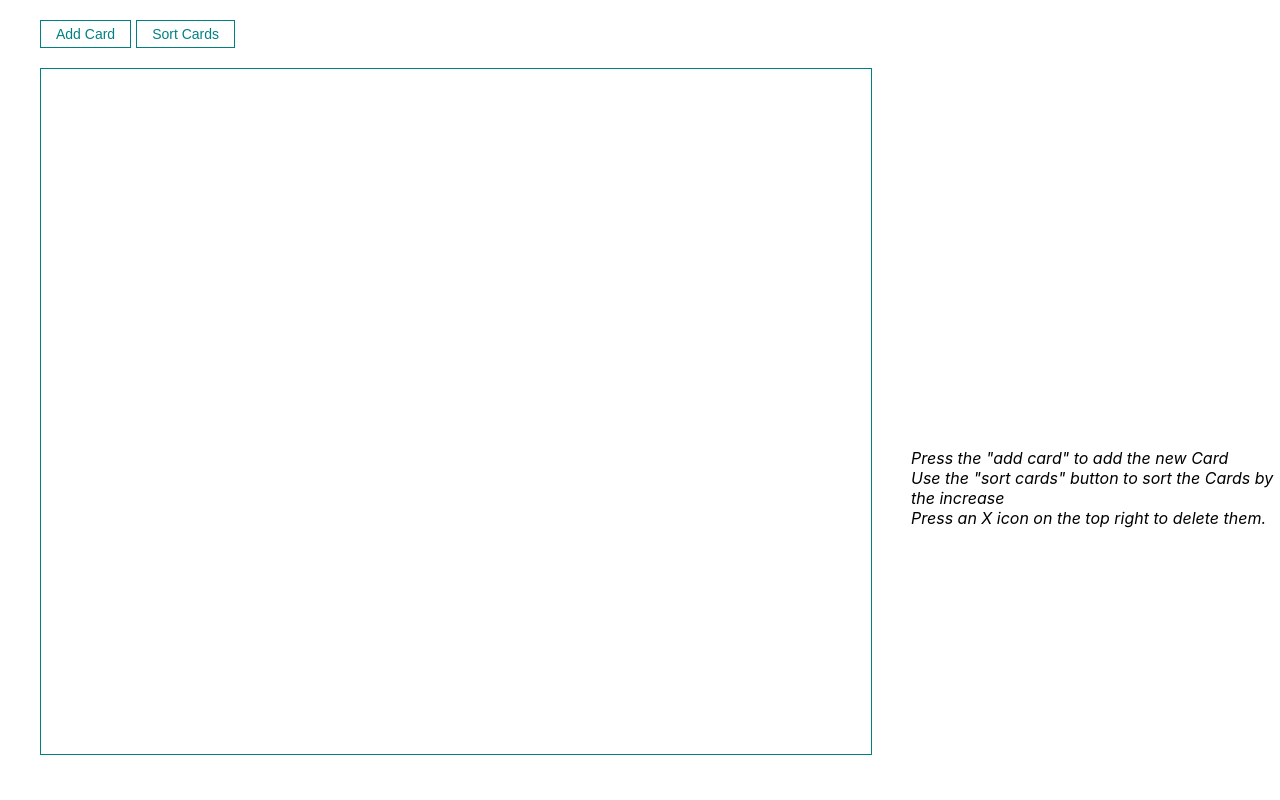
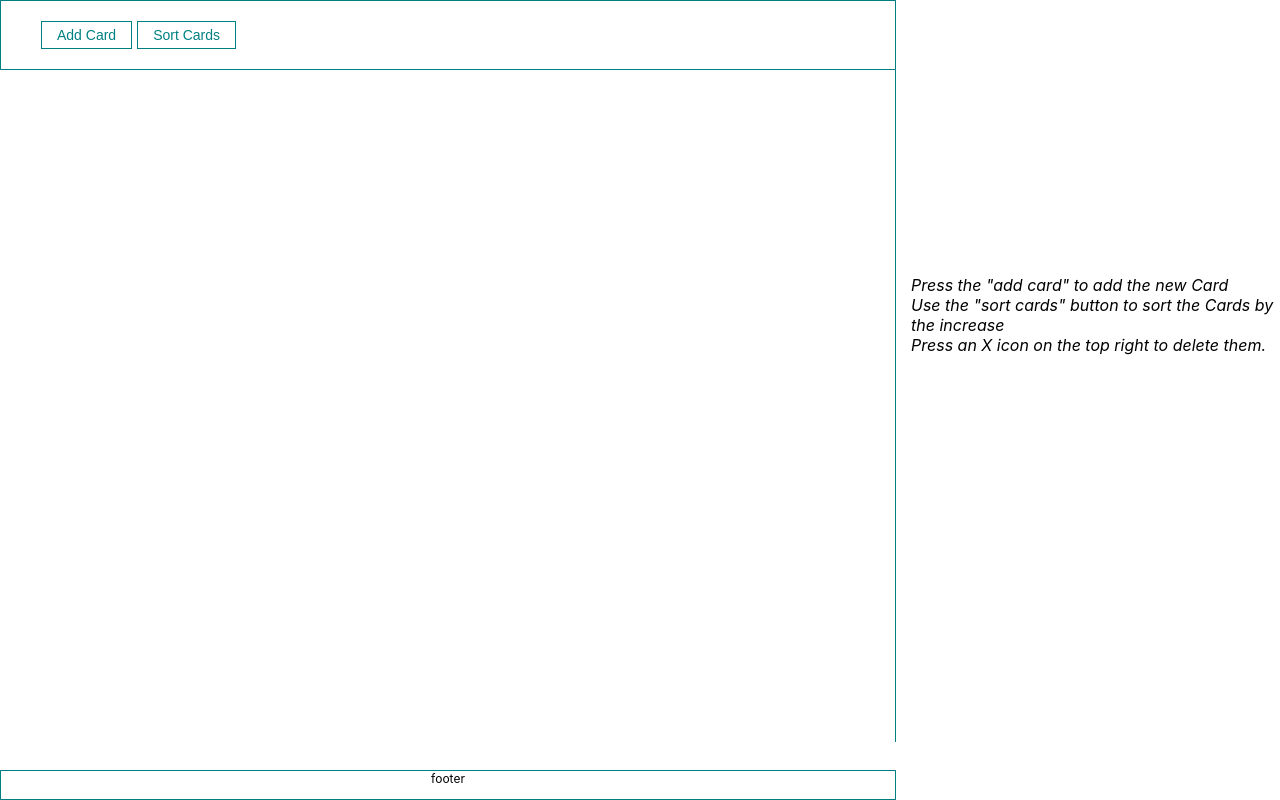
Before and after one commit to LianaIlyichyova/Card-app, a React (Create React App) app: page / in a window 1280 px wide. Built offline with nearby package versions, Linux system fonts and the light colour scheme.

Commit message:
style changes

```diff
--- a/package.json
+++ b/package.json
@@ -11,6 +11,7 @@
     "react-redux": "^8.0.2",
     "react-scripts": "5.0.1",
     "redux": "^4.2.0",
+    "uuid": "^8.3.2",
     "web-vitals": "^2.1.4"
   },
   "scripts": {
--- a/src/App.css
+++ b/src/App.css
@@ -12,15 +12,17 @@
 
 footer{
   position: fixed;
+  font-size: 12px;
   left: 0;
   bottom: 0;
-  width: 100%;
-  height: 20px;
-
+  width: 70%;
+  height: 30px;
+  border: 0.5px solid teal;
   text-align: center;
 }
 
 header{
-  width: 100%;
+  width: 70%;
   padding: 20px 0px 20px 40px;
+  border: 0.5px solid teal;
 }
--- a/src/App.js
+++ b/src/App.js
@@ -6,12 +6,13 @@ import SideBlock from "./components/side-block/side-block";
 function App() {
   return (
     <div className="App">
-      <SideBlock />
+
       <header className="App-header">
         <Header />
       </header>
+      <SideBlock />
       <MainBlock />
-      <footer></footer>
+      <footer>footer</footer>
     </div>
   );
 }
--- a/src/components/UI/button/button.jsx
+++ /dev/null
@@ -1,9 +0,0 @@
-import classes from "./button.module.css";
-
-export default function Button({ children, ...props }) {
-  return (
-    <button className={classes.btn} {...props}>
-      {children}
-    </button>
-  );
-}
--- a/src/components/UI/button/button.module.css
+++ /dev/null
@@ -1,13 +0,0 @@
-.btn {
-  padding: 5px 15px;
-  color: teal;
-  font-size: 14px;
-  background-color: transparent;
-  border: 1px solid teal;
-  cursor: pointer;
-  margin-right: 5px;
-}
-
-.btn:hover {
-  background-color: rgb(223, 247, 247);
-}
--- a/src/components/UI/card/card.module.css
+++ b/src/components/UI/card/card.module.css
@@ -18,6 +18,11 @@
   background-color: transparent;
 }
 
+.deleteButton:hover {
+  color: teal;
+  font-size: 21px;
+}
+
 .number {
   font-size: 30px;
   padding: 20px 45px 0px 20px;
--- a/src/components/header/header.jsx
+++ b/src/components/header/header.jsx
@@ -1,5 +1,6 @@
-import Button from "../UI/button/button";
 import { useDispatch, useSelector } from "react-redux";
+import { v4 as uuidv4 } from 'uuid';
+import classes from "./header.module.css";
 
 export default function Header() {
   const list = useSelector(function (state) {
@@ -10,7 +11,7 @@ export default function Header() {
   function findUniqueRandomTitle() {
     let isAddedItem = false;
     while (!isAddedItem) {
-      let item = Math.floor(Math.random() * (list.length + 1) ** 2);
+      let item = Math.floor((Math.random() + 1) * (list.length + 1) ** 2);
       if (list.indexOf(item) === -1) {
         isAddedItem = true;
         return item;
@@ -23,7 +24,7 @@ export default function Header() {
     dispatch({
       type: "list-state",
       payload: {
-        list: [...list, { id: Date.now(), title: num }],
+        list: [...list, { id: uuidv4(), title: num }],
       },
     });
   }
@@ -42,8 +43,12 @@ export default function Header() {
 
   return (
     <div>
-      <Button onClick={handleAddCard}>Add Card</Button>
-      <Button onClick={sortCards}>Sort Cards</Button>
+      <button onClick={handleAddCard} className={classes.btn}>
+        Add Card
+      </button>
+      <button onClick={sortCards} className={classes.btn}>
+        Sort Cards
+      </button>
     </div>
   );
 }
--- /dev/null
+++ b/src/components/header/header.module.css
@@ -0,0 +1,13 @@
+.btn {
+    padding: 5px 15px;
+    color: teal;
+    font-size: 14px;
+    background-color: transparent;
+    border: 1px solid teal;
+    cursor: pointer;
+    margin-right: 5px;
+  }
+
+  .btn:hover {
+    background-color: rgb(223, 247, 247);
+  }
--- a/src/components/main-block/main-block.module.css
+++ b/src/components/main-block/main-block.module.css
@@ -1,10 +1,10 @@
 .mainBlock {
   padding-top: 20px;
   overflow: auto;
-  height: 85.9vh;
-  width: 65%;
-  border: 0.5px solid teal;
-  margin-left: 40px;
+  height: 84vh;
+  width: 70%;
+  border-right: 0.5px solid teal;
+  padding-left: 40px;
 }
 
 .mainBlock::-webkit-scrollbar {
--- a/src/components/side-block/side-block.module.css
+++ b/src/components/side-block/side-block.module.css
@@ -3,5 +3,5 @@
   padding-left: 15px;
   float: right;
   font-style: italic;
-  padding-top: 35%;
+  padding-top:16%;
 }
```
Also changed, not shown: 2 other files (tests, documents, lock files or other folders).
